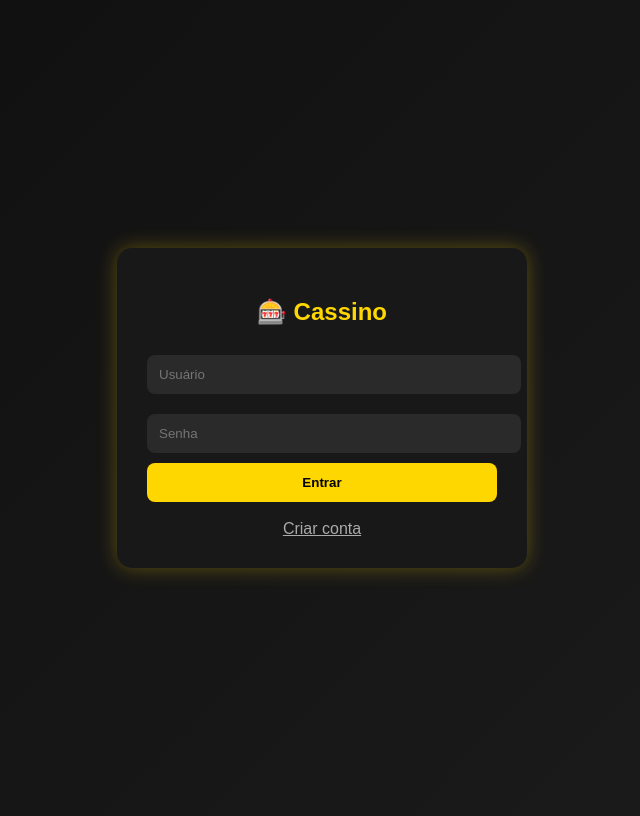
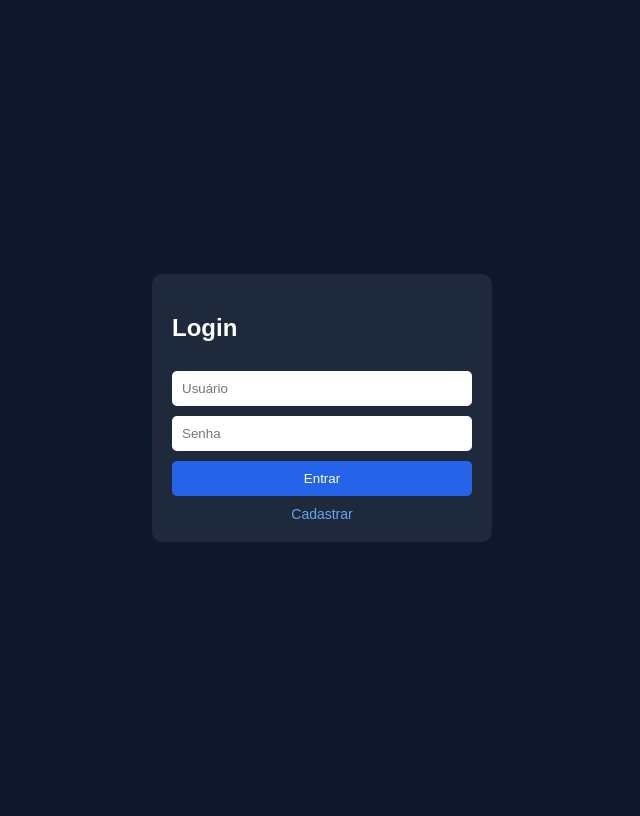
Before and after one commit to diamantinojunior204-coder/tropical, a Flask app: page / in a window 1280 px wide. Shown: the whole page, without its empty margins (318-958 px from the left). Run offline with Flask 3, Linux system fonts and the light colour scheme; some libraries are stand-ins or nearby versions.

Commit message:
Update login.html

```diff
--- a/API/templates/login.html
+++ b/API/templates/login.html
@@ -1,83 +1,25 @@
 <!DOCTYPE html>
-<html>
+<html lang="pt-br">
 <head>
-<meta name="viewport" content="width=device-width, initial-scale=1">
-<title>Login</title>
-
+<meta charset="UTF-8">
+<meta name="viewport" content="width=device-width, initial-scale=1.0">
+<title>Login - Cassino</title>
 <style>
-
-body{
-background:linear-gradient(135deg,#0f0f0f,#1c1c1c);
-font-family:Arial;
-display:flex;
-justify-content:center;
-align-items:center;
-height:100vh;
-color:white;
-}
-
-.card{
-background:#181818;
-padding:30px;
-border-radius:15px;
-width:90%;
-max-width:350px;
-text-align:center;
-box-shadow:0 0 20px rgba(255,215,0,0.3);
-}
-
-h2{
-color:gold;
-}
-
-input{
-width:100%;
-padding:12px;
-margin:10px 0;
-border:none;
-border-radius:8px;
-background:#2a2a2a;
-color:white;
-}
-
-button{
-width:100%;
-padding:12px;
-background:gold;
-border:none;
-border-radius:8px;
-font-weight:bold;
-}
-
-a{
-color:#aaa;
-}
-
+body { font-family: Arial; background:#0f172a; color:white; display:flex; align-items:center; justify-content:center; height:100vh; }
+form { background:#1e293b; padding:20px; border-radius:10px; display:flex; flex-direction:column; gap:10px; width:300px; }
+input { padding:10px; border:none; border-radius:5px; }
+button { padding:10px; background:#2563eb; color:white; border:none; border-radius:5px; cursor:pointer; }
+button:hover { background:#1d4ed8; }
+a { color:#60a5fa; text-decoration:none; font-size:14px; text-align:center; }
 </style>
-
 </head>
-
 <body>
-
-<div class="card">
-
-<h2>🎰 Cassino</h2>
-
 <form method="POST">
-
-<input name="usuario" placeholder="Usuário" required>
-
-<input name="senha" type="password" placeholder="Senha" required>
-
-<button>Entrar</button>
-
+<h2>Login</h2>
+<input type="text" name="usuario" placeholder="Usuário" required>
+<input type="password" name="senha" placeholder="Senha" required>
+<button type="submit">Entrar</button>
+<a href="/cadastro">Cadastrar</a>
 </form>
-
-<br>
-
-<a href="/cadastro">Criar conta</a>
-
-</div>
-
 </body>
 </html>
```
